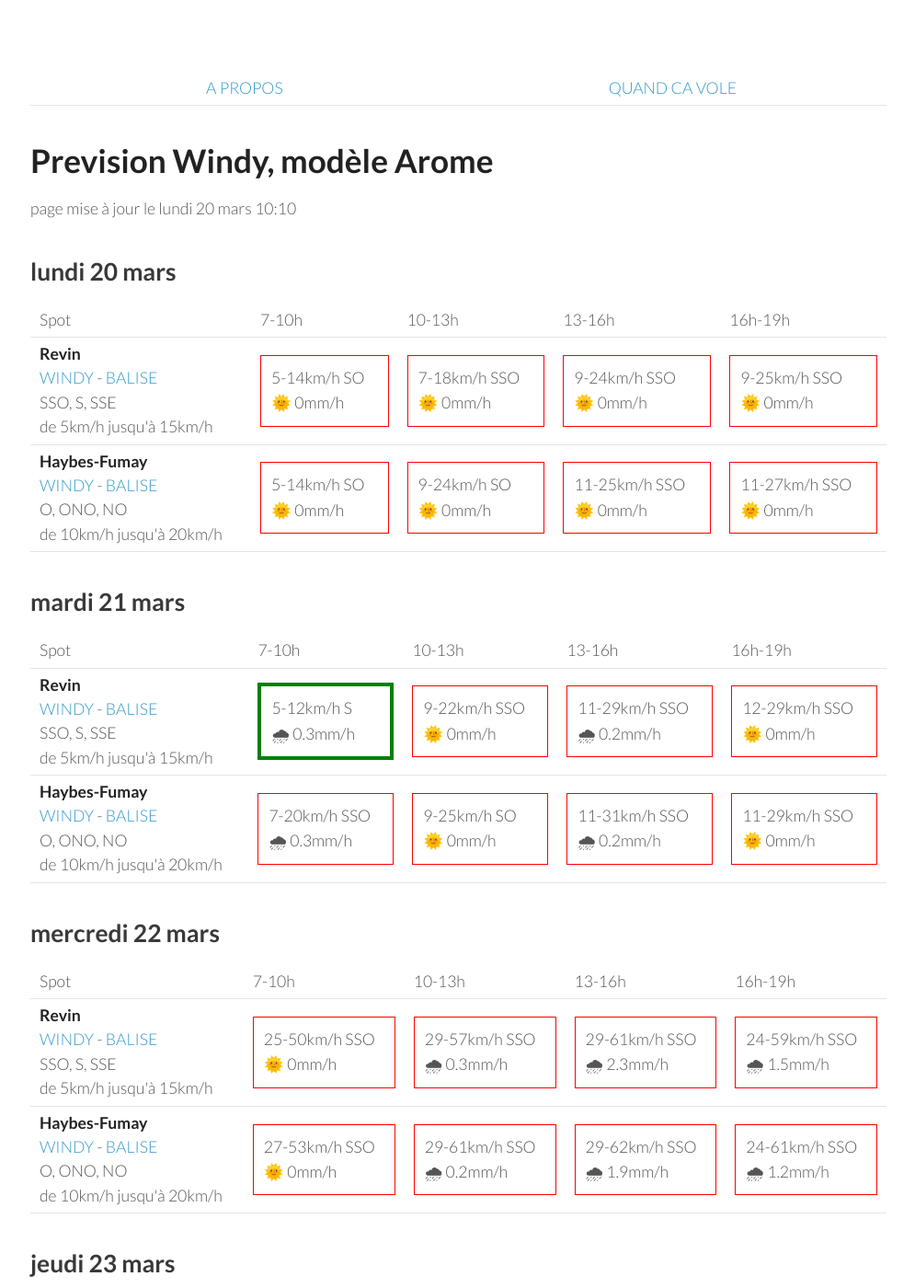
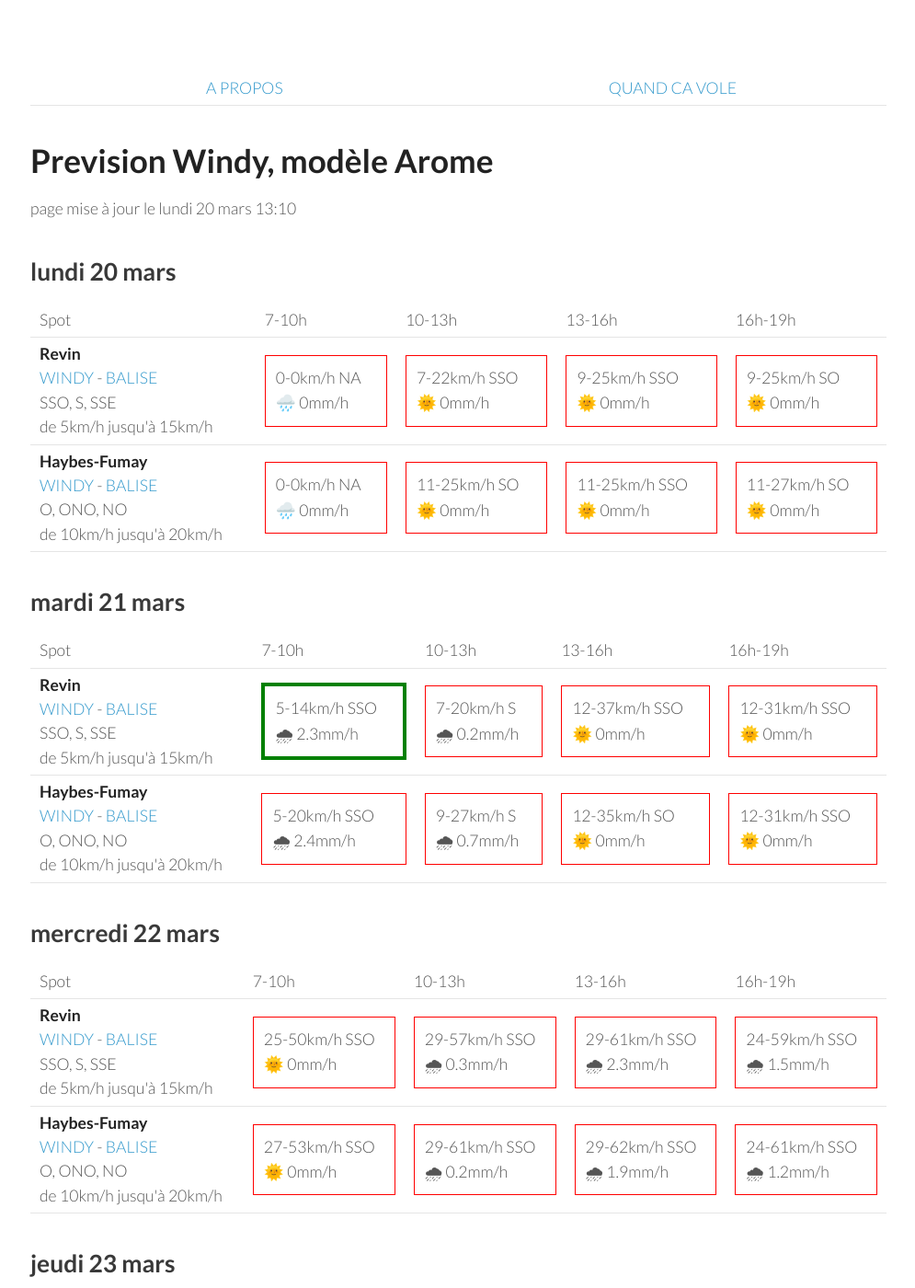
Before and after one commit to parapente-dans-le-nord/parapente-dans-le-nord.github.io, a Jekyll site: the page built from ardennes.markdown, in a window 1280 px wide and 1400 px high. Shown: the whole window at 92% size, without its empty margins (25-1020 px from the left). Built offline with Jekyll 4.4.1, drawn with Linux system fonts in a browser that asks for light colours.

Commit message:
update index.markdown

```diff
--- a/ardennes.markdown
+++ b/ardennes.markdown
@@ -7,7 +7,7 @@ title:  "Tous les spots"
 {: .links}
 
 # Prevision Windy, modèle Arome
-page mise à jour le lundi 20 mars 10:10
+page mise à jour le lundi 20 mars 13:10
 
 ## lundi 20 mars
 
@@ -24,21 +24,19 @@ page mise à jour le lundi 20 mars 10:10
 <tr>
         <td><strong>Revin</strong><br><a href="https://windy.com/49.948/4.625?49.543,4.625,8">WINDY</a> - <span class=""><a href="http://www.balisemeteo.com/balise.php?idBalise=5019">BALISE</a> </span><br> <span class="vent-favorable">SSO, S, SSE</span><br><span class="force-vent">de 5km/h jusqu'à 15km/h</span> </td>
 
-            <td><div class="not-flyable"><p>5-14km/h SO</p><p>🌞 0mm/h</p></div></td>
-            <td><div class="not-flyable"><p>7-18km/h SSO</p><p>🌞 0mm/h</p></div></td>
-            <td><div class="not-flyable"><p>9-24km/h SSO</p><p>🌞 0mm/h</p></div></td>
+            <td><div class="not-flyable"><p>0-0km/h NA</p><p>🌧️ 0mm/h</p></div></td>
+            <td><div class="not-flyable"><p>7-22km/h SSO</p><p>🌞 0mm/h</p></div></td>
             <td><div class="not-flyable"><p>9-25km/h SSO</p><p>🌞 0mm/h</p></div></td>
-
+            <td><div class="not-flyable"><p>9-25km/h SO</p><p>🌞 0mm/h</p></div></td>
 
     </tr>
 <tr>
         <td><strong>Haybes-Fumay</strong><br><a href="https://windy.com/49.998/4.715?49.913,4.738,10">WINDY</a> - <span class=""><a href="http://www.balisemeteo.com/balise.php?idBalise=104">BALISE</a> </span><br> <span class="vent-favorable">O, ONO, NO</span><br><span class="force-vent">de 10km/h jusqu'à 20km/h</span> </td>
 
-            <td><div class="not-flyable"><p>5-14km/h SO</p><p>🌞 0mm/h</p></div></td>
-            <td><div class="not-flyable"><p>9-24km/h SO</p><p>🌞 0mm/h</p></div></td>
+            <td><div class="not-flyable"><p>0-0km/h NA</p><p>🌧️ 0mm/h</p></div></td>
+            <td><div class="not-flyable"><p>11-25km/h SO</p><p>🌞 0mm/h</p></div></td>
             <td><div class="not-flyable"><p>11-25km/h SSO</p><p>🌞 0mm/h</p></div></td>
-            <td><div class="not-flyable"><p>11-27km/h SSO</p><p>🌞 0mm/h</p></div></td>
-
+            <td><div class="not-flyable"><p>11-27km/h SO</p><p>🌞 0mm/h</p></div></td>
 
     </tr>
 
@@ -60,20 +58,20 @@ page mise à jour le lundi 20 mars 10:10
 <tr>
         <td><strong>Revin</strong><br><a href="https://windy.com/49.948/4.625?49.543,4.625,8">WINDY</a> - <span class=""><a href="http://www.balisemeteo.com/balise.php?idBalise=5019">BALISE</a> </span><br> <span class="vent-favorable">SSO, S, SSE</span><br><span class="force-vent">de 5km/h jusqu'à 15km/h</span> </td>
 
-            <td><div class="flyable"><p>5-12km/h S</p><p>🌧 0.3mm/h</p></div></td>
-            <td><div class="not-flyable"><p>9-22km/h SSO</p><p>🌞 0mm/h</p></div></td>
-            <td><div class="not-flyable"><p>11-29km/h SSO</p><p>🌧 0.2mm/h</p></div></td>
-            <td><div class="not-flyable"><p>12-29km/h SSO</p><p>🌞 0mm/h</p></div></td>
+            <td><div class="flyable"><p>5-14km/h SSO</p><p>🌧 2.3mm/h</p></div></td>
+            <td><div class="not-flyable"><p>7-20km/h S</p><p>🌧 0.2mm/h</p></div></td>
+            <td><div class="not-flyable"><p>12-37km/h SSO</p><p>🌞 0mm/h</p></div></td>
+            <td><div class="not-flyable"><p>12-31km/h SSO</p><p>🌞 0mm/h</p></div></td>
 
 
     </tr>
 <tr>
         <td><strong>Haybes-Fumay</strong><br><a href="https://windy.com/49.998/4.715?49.913,4.738,10">WINDY</a> - <span class=""><a href="http://www.balisemeteo.com/balise.php?idBalise=104">BALISE</a> </span><br> <span class="vent-favorable">O, ONO, NO</span><br><span class="force-vent">de 10km/h jusqu'à 20km/h</span> </td>
 
-            <td><div class="not-flyable"><p>7-20km/h SSO</p><p>🌧 0.3mm/h</p></div></td>
-            <td><div class="not-flyable"><p>9-25km/h SO</p><p>🌞 0mm/h</p></div></td>
-            <td><div class="not-flyable"><p>11-31km/h SSO</p><p>🌧 0.2mm/h</p></div></td>
-            <td><div class="not-flyable"><p>11-29km/h SSO</p><p>🌞 0mm/h</p></div></td>
+            <td><div class="not-flyable"><p>5-20km/h SSO</p><p>🌧 2.4mm/h</p></div></td>
+            <td><div class="not-flyable"><p>9-27km/h S</p><p>🌧 0.7mm/h</p></div></td>
+            <td><div class="not-flyable"><p>12-35km/h SO</p><p>🌞 0mm/h</p></div></td>
+            <td><div class="not-flyable"><p>12-31km/h SSO</p><p>🌞 0mm/h</p></div></td>
 
 
     </tr>
```
